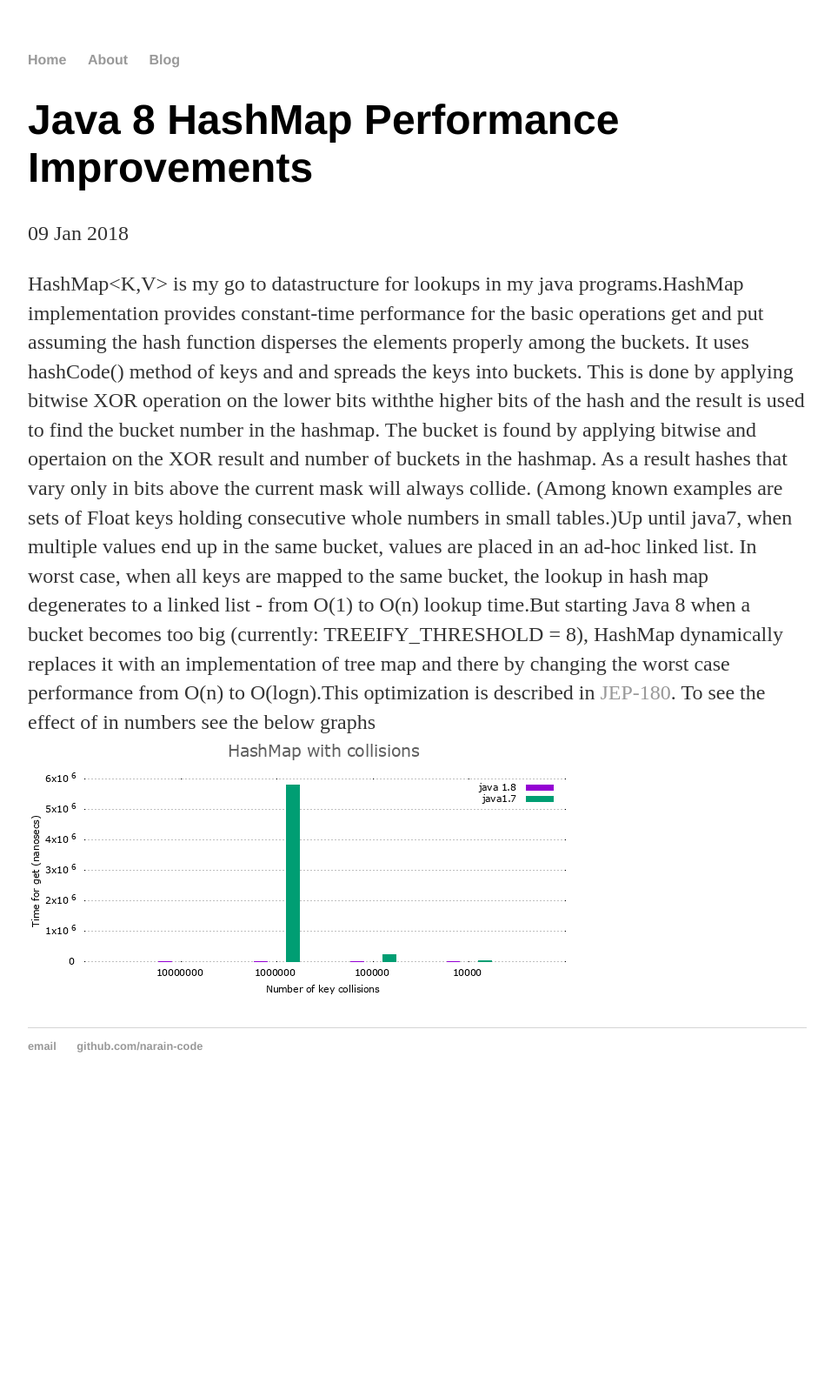
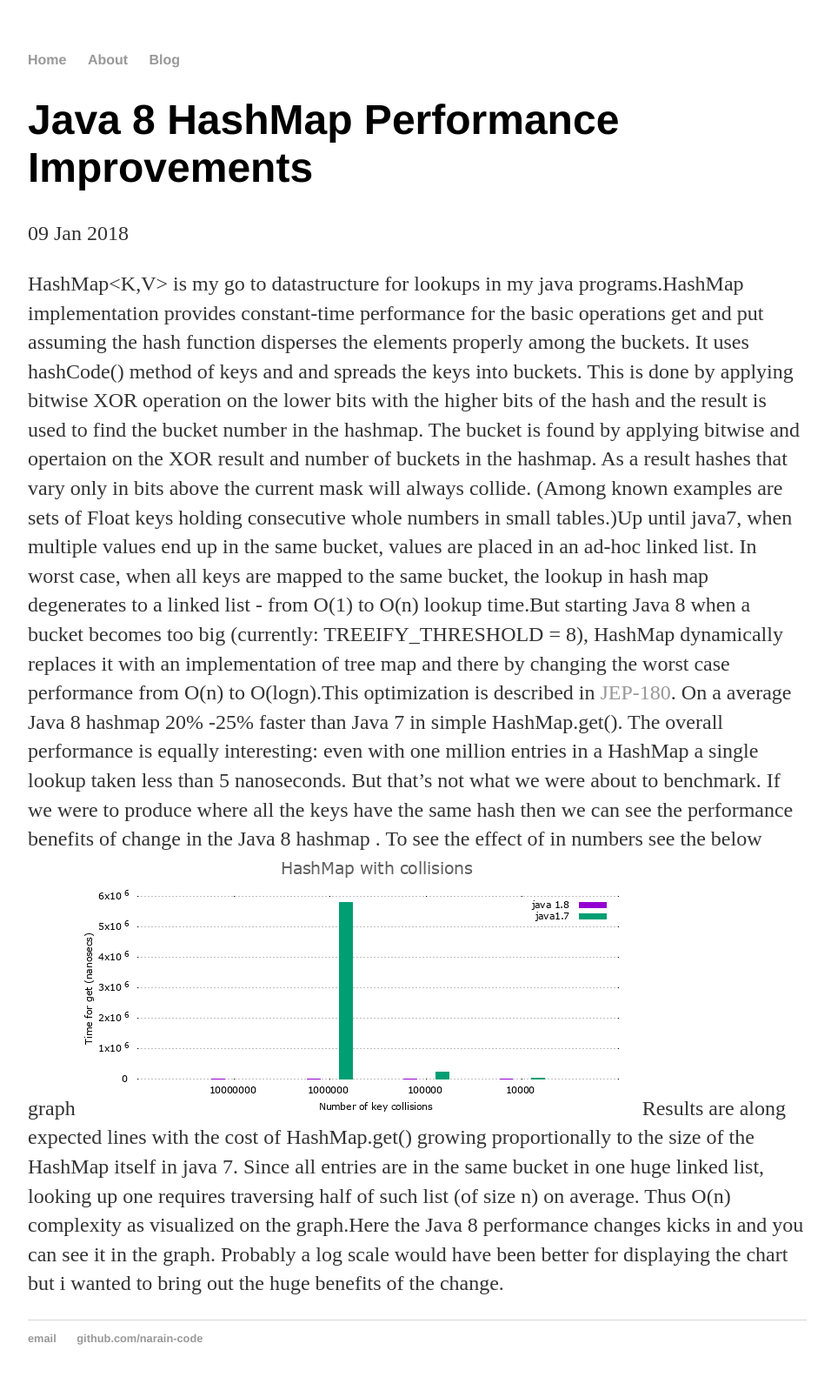
Before and after one commit to narain-code/narain-code.github.io, a Jekyll site: the page built from _posts/2018-01-09-java8-hashmap.md, in a window 1280 px wide. Shown: the whole page at 87% size, without its empty margins (160-1116 px from the left). Built offline with Jekyll 4.4.1, drawn with Linux system fonts in a browser that asks for light colours; before the commit the page ends 1270 px from its top, so only the background shows below that.

Commit message:
Update 2018-01-09-java8-hashmap.md

```diff
--- a/_posts/2018-01-09-java8-hashmap.md
+++ b/_posts/2018-01-09-java8-hashmap.md
@@ -4,6 +4,8 @@ title: "Java 8 HashMap Performance Improvements"
 date: 2018-01-09
 ---
 
- HashMap<K,V> is my go to datastructure for lookups in my java programs.HashMap implementation provides constant-time performance for the basic operations get and put assuming the hash function disperses the elements properly among the buckets. It uses hashCode() method of keys and and spreads the keys into buckets. This is done by applying bitwise XOR operation on the lower bits withthe higher bits of the hash and the result is used to find the bucket number in the hashmap. The bucket is found by applying bitwise and opertaion on the XOR result and number of buckets in the hashmap. As a result hashes that vary only in bits above the current mask will always collide. (Among known examples are sets of Float keys holding consecutive whole numbers in small tables.)Up until java7, when multiple values end up in the same bucket, values are placed in an ad-hoc linked list. In worst case, when all keys are mapped to the same bucket, the lookup in hash map degenerates to a linked list - from O(1) to O(n) lookup time.But starting Java 8 when a bucket becomes too big (currently: TREEIFY_THRESHOLD = 8), HashMap dynamically replaces it with an implementation of tree map and there by changing the worst case performance from O(n) to O(logn).This optimization is described in [JEP-180](http://openjdk.java.net/jeps/180).
- To see the effect of in numbers see the below graphs
+ HashMap<K,V> is my go to datastructure for lookups in my java programs.HashMap implementation provides constant-time performance for the basic operations get and put assuming the hash function disperses the elements properly among the buckets. It uses hashCode() method of keys and and spreads the keys into buckets. This is done by applying bitwise XOR operation on the lower bits with the higher bits of the hash and the result is used to find the bucket number in the hashmap. The bucket is found by applying bitwise and opertaion on the XOR result and number of buckets in the hashmap. As a result hashes that vary only in bits above the current mask will always collide. (Among known examples are sets of Float keys holding consecutive whole numbers in small tables.)Up until java7, when multiple values end up in the same bucket, values are placed in an ad-hoc linked list. In worst case, when all keys are mapped to the same bucket, the lookup in hash map degenerates to a linked list - from O(1) to O(n) lookup time.But starting Java 8 when a bucket becomes too big (currently: TREEIFY_THRESHOLD = 8), HashMap dynamically replaces it with an implementation of tree map and there by changing the worst case performance from O(n) to O(logn).This optimization is described in [JEP-180](http://openjdk.java.net/jeps/180).
+ On a average Java 8 hashmap 20% -25% faster than Java 7 in simple HashMap.get(). The overall performance is equally interesting: even with one million entries in a HashMap a single lookup taken less than 5 nanoseconds. But that's not what we were about to benchmark. If we were to produce where all the keys have the same hash then we can see the performance benefits of change in the Java 8 hashmap .
+ To see the effect of in numbers see the below graph
  ![JavaHashMapPerformance-WithCollisions](/images/javahashmap-withcollisions.png){:class="img-responsive"}
+ Results are along expected lines with the cost of HashMap.get() growing proportionally to the size of the HashMap itself in java 7. Since all entries are in the same bucket in one huge linked list, looking up one requires traversing half of such list (of size n) on average. Thus O(n) complexity as visualized on the graph.Here the Java 8 performance changes kicks in and you can see it in the graph. Probably a log scale would have been better for displaying the chart but i wanted to bring out the huge benefits of the change.
```
